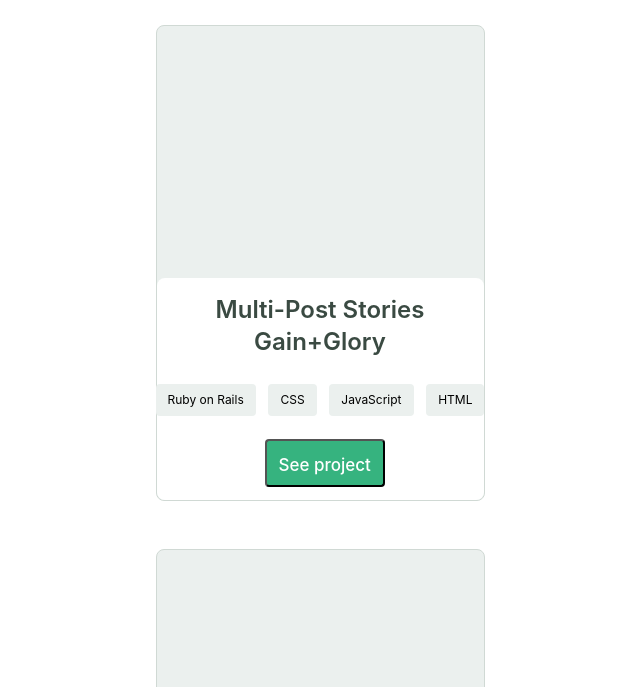
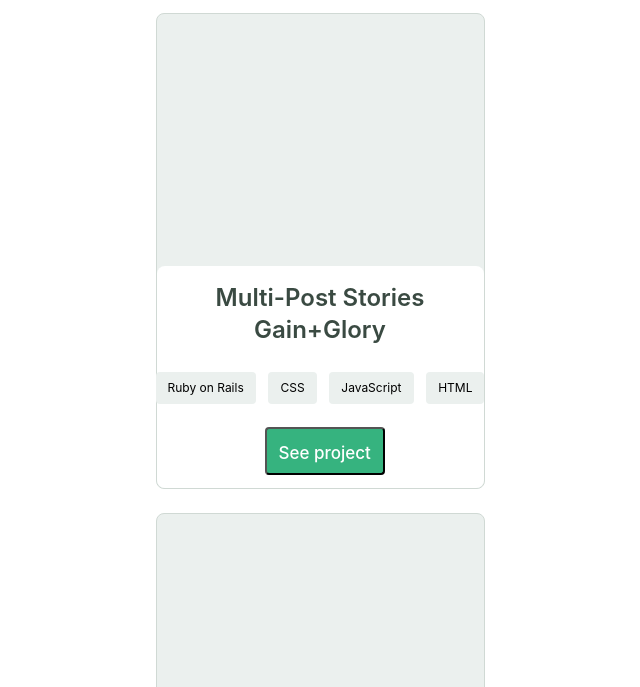
Before and after one commit to zhorabay/My-portfolio, a website: page index.html in a window 1280 px wide. Shown: the part 613-1300 px from the top of the page, without its empty margins (320-960 px from the left). Drawn offline with Linux system fonts and the light colour scheme.

Commit message:
Fix a gap size between cards

```diff
--- a/style.css
+++ b/style.css
@@ -129,7 +129,7 @@
 
 .card-work-item {
   background-color: #ebf0ee;
-  margin: 24px;
+  margin: 12px 24px;
   width: 327px;
   height: 474px;
   border: 1px solid #d0d9d4;
```
